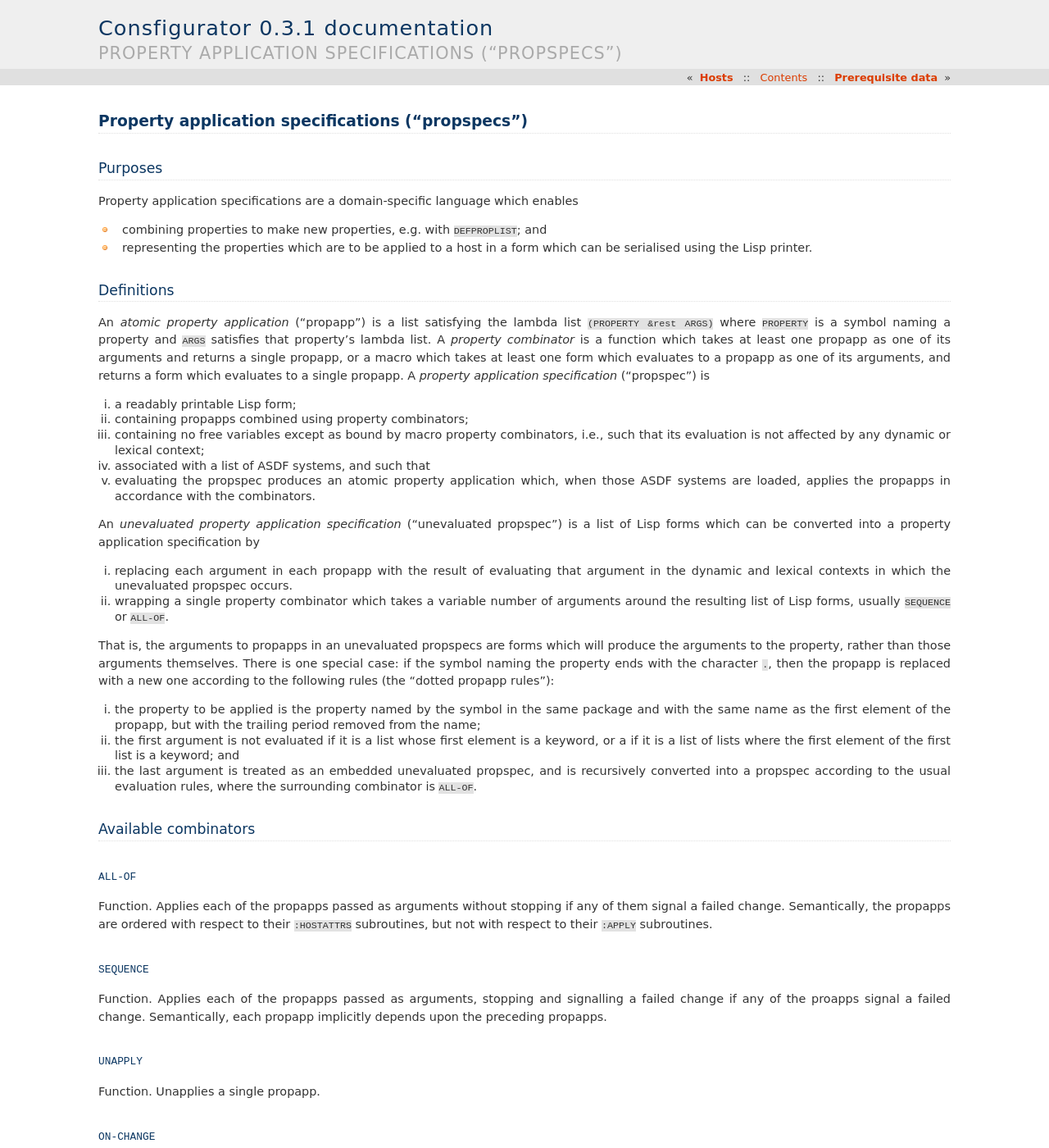
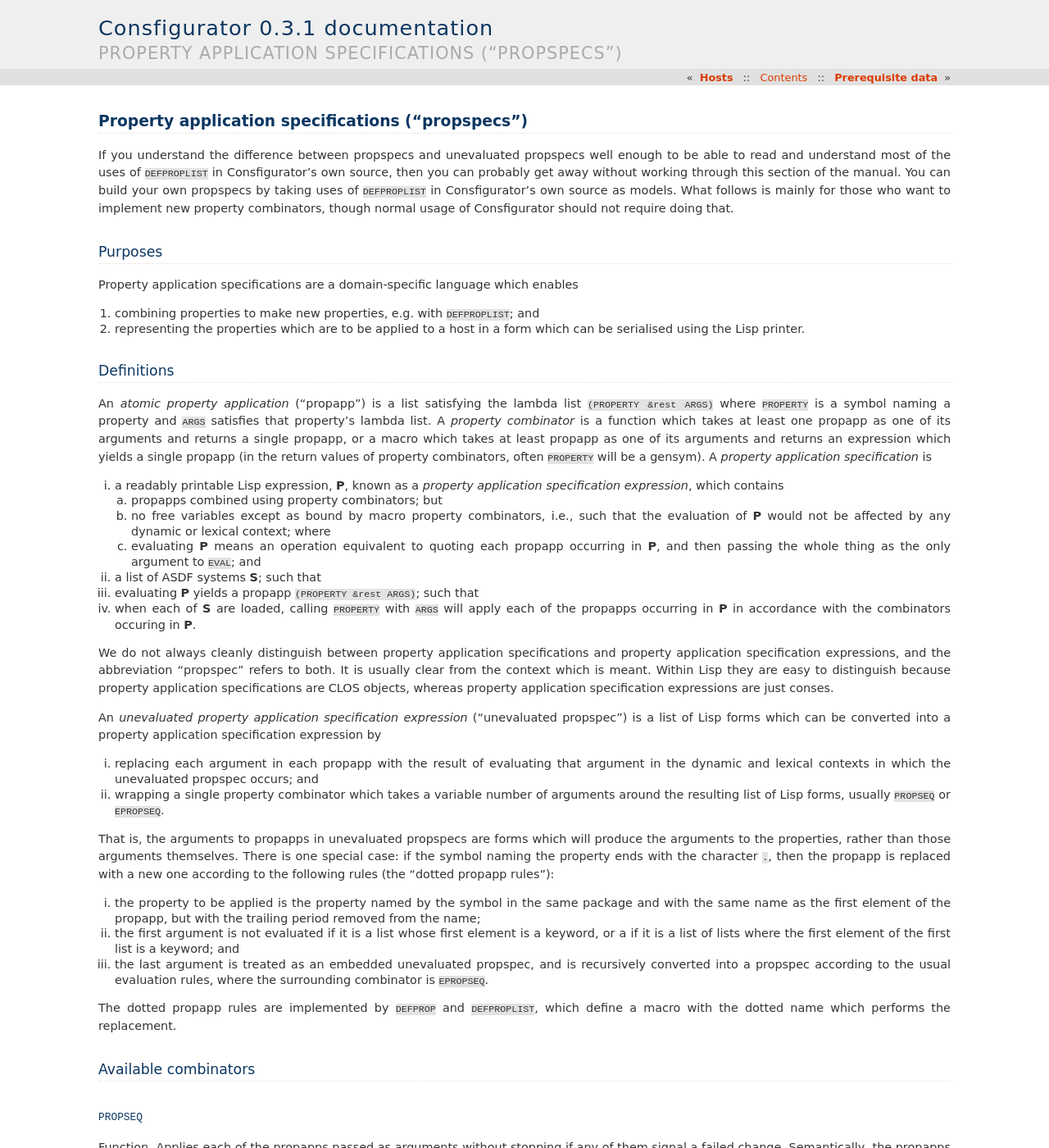
Before and after one commit to spwhitton/consfigurator, a Sphinx documentation site: the page built from doc/propspecs.rst, in a window 1280 px wide and 1400 px high. Shown: the whole window at 82% size. Built offline with Sphinx 7.4.7, drawn with Linux system fonts in a browser that asks for light colours; some of the changed text lies outside the part shown.

Commit message:
update propspecs specification
Signed-off-by: Sean Whitton <spwhitton@spwhitton.name>

```diff
--- a/doc/propspecs.rst
+++ b/doc/propspecs.rst
@@ -1,5 +1,14 @@
 Property application specifications ("propspecs")
 =================================================
+
+If you understand the difference between propspecs and unevaluated propspecs
+well enough to be able to read and understand most of the uses of
+``DEFPROPLIST`` in Consfigurator's own source, then you can probably get away
+without working through this section of the manual.  You can build your own
+propspecs by taking uses of ``DEFPROPLIST`` in Consfigurator's own source as
+models.  What follows is mainly for those who want to implement new property
+combinators, though normal usage of Consfigurator should not require doing
+that.
 
 Purposes
 --------
@@ -19,34 +28,53 @@
 list ``(PROPERTY &rest ARGS)`` where ``PROPERTY`` is a symbol naming a
 property and ``ARGS`` satisfies that property's lambda list.  A *property
 combinator* is a function which takes at least one propapp as one of its
-arguments and returns a single propapp, or a macro which takes at least one
-form which evaluates to a propapp as one of its arguments, and returns a form
-which evaluates to a single propapp.  A *property application specification*
-("propspec") is
+arguments and returns a single propapp, or a macro which takes at least
+propapp as one of its arguments and returns an expression which yields a
+single propapp (in the return values of property combinators, often
+``PROPERTY`` will be a gensym).  A *property application specification* is
 
-i. a readably printable Lisp form;
-ii. containing propapps combined using property combinators;
-iii. containing no free variables except as bound by macro property
-     combinators, i.e., such that its evaluation is not affected by any
-     dynamic or lexical context;
-iv. associated with a list of ASDF systems, and such that
-v. evaluating the propspec produces an atomic property application which, when
-   those ASDF systems are loaded, applies the propapps in accordance with the
-   combinators.
+i. a readably printable Lisp expression, **P**, known as a *property
+   application specification expression*, which contains
 
-An *unevaluated property application specification* ("unevaluated propspec")
-is a list of Lisp forms which can be converted into a property application
-specification by
+   a. propapps combined using property combinators; but
+
+   b. no free variables except as bound by macro property combinators, i.e.,
+      such that the evaluation of **P** would not be affected by any dynamic
+      or lexical context; where
+
+   c. evaluating **P** means an operation equivalent to quoting each propapp
+      occurring in **P**, and then passing the whole thing as the only
+      argument to ``EVAL``; and
+
+ii. a list of ASDF systems **S**; such that
+
+iii. evaluating **P** yields a propapp ``(PROPERTY &rest ARGS)``; such that
+
+iv. when each of **S** are loaded, calling ``PROPERTY`` with ``ARGS`` will
+    apply each of the propapps occurring in **P** in accordance with the
+    combinators occuring in **P**.
+
+We do not always cleanly distinguish between property application
+specifications and property application specification expressions, and the
+abbreviation "propspec" refers to both.  It is usually clear from the context
+which is meant.  Within Lisp they are easy to distinguish because property
+application specifications are CLOS objects, whereas property application
+specification expressions are just conses.
+
+An *unevaluated property application specification expression* ("unevaluated
+propspec") is a list of Lisp forms which can be converted into a property
+application specification expression by
 
 i. replacing each argument in each propapp with the result of evaluating that
    argument in the dynamic and lexical contexts in which the unevaluated
-   propspec occurs.
+   propspec occurs; and
+
 ii. wrapping a single property combinator which takes a variable number of
-    arguments around the resulting list of Lisp forms, usually ``SEQUENCE`` or
-    ``ALL-OF``.
+    arguments around the resulting list of Lisp forms, usually ``PROPSEQ`` or
+    ``EPROPSEQ``.
 
-That is, the arguments to propapps in an unevaluated propspecs are forms which
-will produce the arguments to the property, rather than those arguments
+That is, the arguments to propapps in unevaluated propspecs are forms which
+will produce the arguments to the properties, rather than those arguments
 themselves.  There is one special case: if the symbol naming the property ends
 with the character ``.``, then the propapp is replaced with a new one
 according to the following rules (the "dotted propapp rules"):
@@ -61,24 +89,27 @@
 
 iii. the last argument is treated as an embedded unevaluated propspec, and is
      recursively converted into a propspec according to the usual evaluation
-     rules, where the surrounding combinator is ``ALL-OF``.
+     rules, where the surrounding combinator is ``EPROPSEQ``.
+
+The dotted propapp rules are implemented by ``DEFPROP`` and ``DEFPROPLIST``,
+which define a macro with the dotted name which performs the replacement.
 
 Available combinators
 ---------------------
 
-``ALL-OF``
-~~~~~~~~~~
+``PROPSEQ``
+~~~~~~~~~~~
 
 Function.  Applies each of the propapps passed as arguments without stopping
 if any of them signal a failed change.  Semantically, the propapps are ordered
 with respect to their ``:HOSTATTRS`` subroutines, but not with respect to
 their ``:APPLY`` subroutines.
 
-``SEQUENCE``
+``EPROPSEQ``
 ~~~~~~~~~~~~
 
 Function.  Applies each of the propapps passed as arguments, stopping and
-signalling a failed change if any of the proapps signal a failed change.
+signalling a failed change if any of the propapps signal a failed change.
 Semantically, each propapp implicitly depends upon the preceding propapps.
 
 ``UNAPPLY``
@@ -105,8 +136,8 @@
 that the context of evaluation for forms which produce the arguments to the
 propapps is the context in which the call to the containing macro appears.
 The single property combinator which will be wrapped around the list of forms
-depends on the macro.  ``DEFHOST`` uses ``ALL-OF``, while ``DEFPROPLIST`` uses
-``SEQUENCE``.
+depends on the macro.  ``DEFHOST`` uses ``PROPSEQ``, while ``DEFPROPLIST``
+uses ``EPROPSEQ``.
 
 The dotted propapp rules are intended to make applications of properties like
 ``DEPLOYS``, ``DEPLOYS-THESE`` and ``CHROOT:DEBOOTSTRAPPED``, which take
```
Also changed, not shown: other parts of doc/propspecs.rst (+3 -3 lines).
